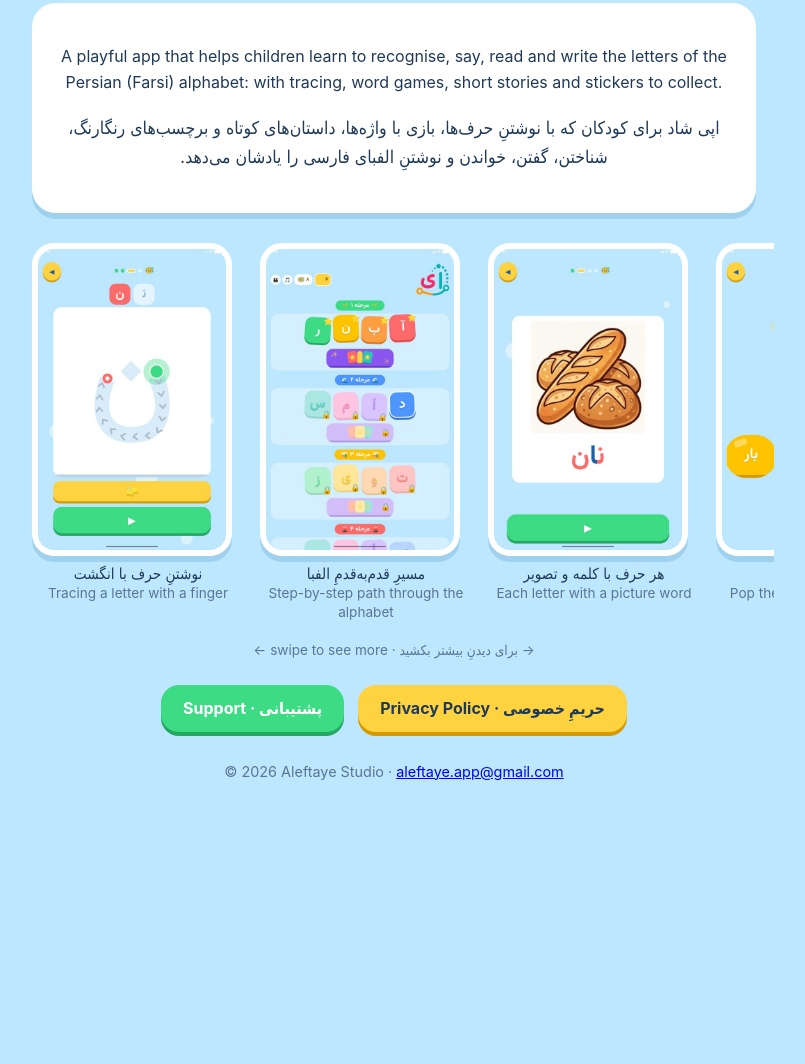
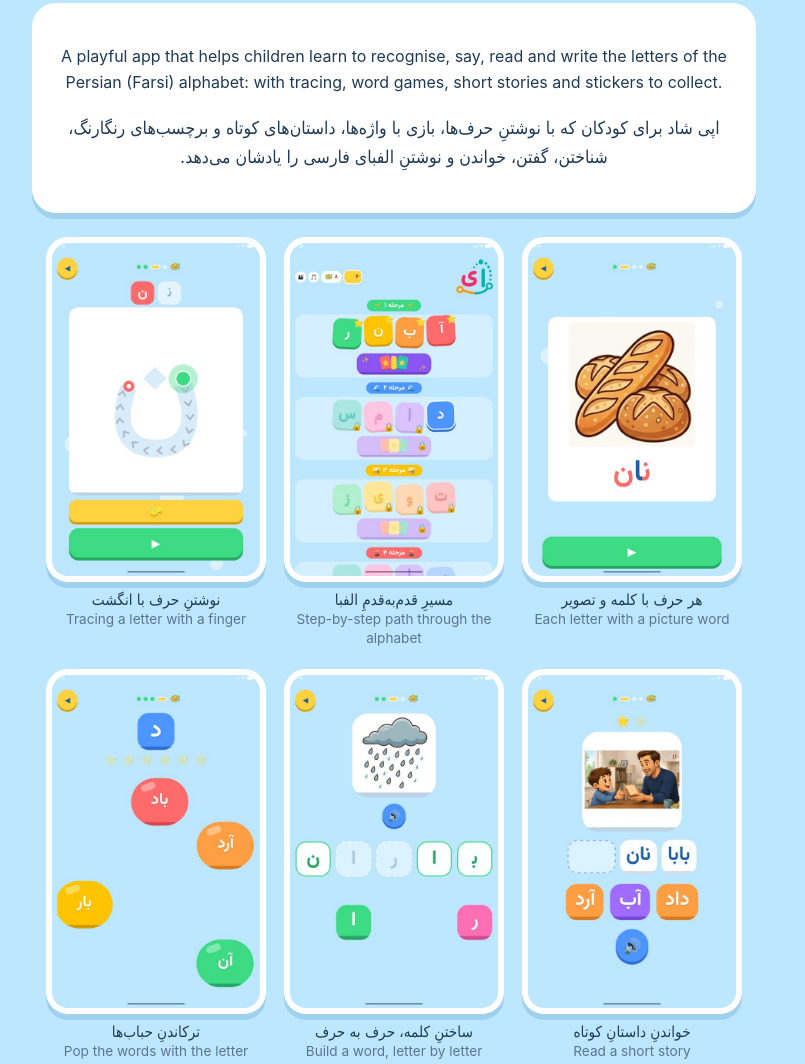
Before and after one commit to alef-ta-ye/alef-ta-ye.github.io, a plain HTML site: page index.html in a window 1280 px wide. Shown: the part 359-1423 px from the top of the page, without its empty margins (246-1051 px from the left). Before the commit the page ends 1199 px from the top, so only its background shows below. Drawn offline with Linux system fonts and the light colour scheme.

Commit message:
remove scroll bar

```diff
--- a/index.html
+++ b/index.html
@@ -19,13 +19,13 @@
   .btn { background: #FFD23F; color: var(--ink); font-weight: 700; padding: 10px 22px; border-radius: 18px; text-decoration: none; box-shadow: 0 4px 0 #D49A00; }
   .btn.green { background: #3DDC84; color: #fff; box-shadow: 0 4px 0 #24A862; }
   footer { color: var(--muted); font-size: .9rem; margin-top: 28px; }
-  /* Screenshot gallery: swipe sideways on phones, scroll on desktop */
-  .shots { display: flex; gap: 16px; overflow-x: auto; scroll-snap-type: x mandatory; padding: 6px 4px 18px; margin: 8px -18px 0; padding-left: 18px; padding-right: 18px; -webkit-overflow-scrolling: touch; }
-  .shots figure { flex: 0 0 212px; width: 212px; margin: 0; scroll-snap-align: center; }
-  .shots img { display: block; width: 200px; height: auto; border-radius: 22px; border: 6px solid #fff; box-shadow: 0 6px 0 #9FD0EE; background: #fff; }
+  /* Screenshot gallery: 2 per row on phones, 3 per row on wider screens */
+  .shots { display: flex; flex-wrap: wrap; justify-content: center; gap: 22px 18px; margin: 8px 0 0; }
+  .shots figure { flex: 0 0 calc((100% - 18px) / 2); max-width: 220px; margin: 0; }
+  @media (min-width: 600px) { .shots figure { flex-basis: calc((100% - 36px) / 3); } }
+  .shots img { display: block; width: 100%; height: auto; border-radius: 22px; border: 6px solid #fff; box-shadow: 0 6px 0 #9FD0EE; background: #fff; }
   .shots figcaption { font-size: .85rem; color: var(--muted); margin-top: 8px; line-height: 1.35; }
   .shots figcaption span { display: block; direction: rtl; font-size: .95rem; color: var(--ink); }
-  .hint { color: var(--muted); font-size: .85rem; margin: 0; }
 </style>
 </head>
 <body>
@@ -73,10 +73,9 @@
       <figcaption><span lang="fa">برچسب‌های رنگارنگ</span>Stickers to collect</figcaption>
     </figure>
   </div>
-  <p class="hint">← swipe to see more · برای دیدنِ بیشتر بکشید →</p>
   </section>
 
-  <div class="links" style="margin-top: 24px;">
+  <div class="links" style="margin-top: 32px;">
     <a class="btn green" href="support.html">Support · پشتیبانی</a>
     <a class="btn" href="privacy-policy.html">Privacy Policy · حریمِ خصوصی</a>
   </div>
```
